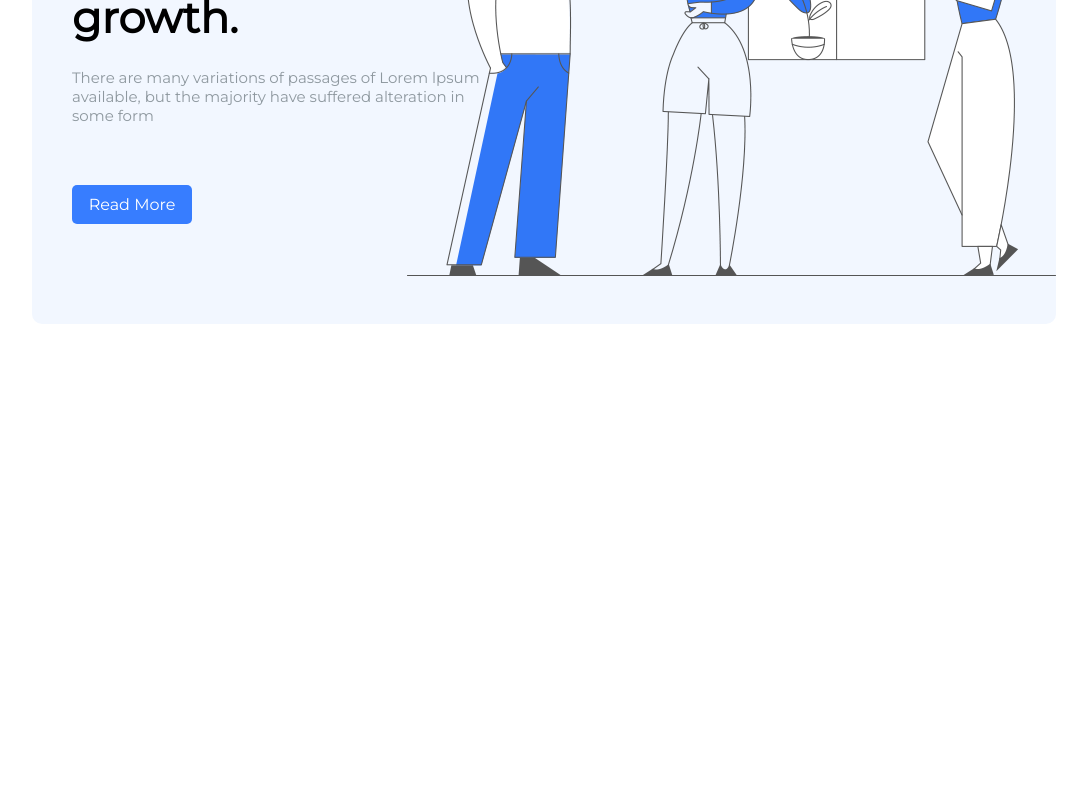
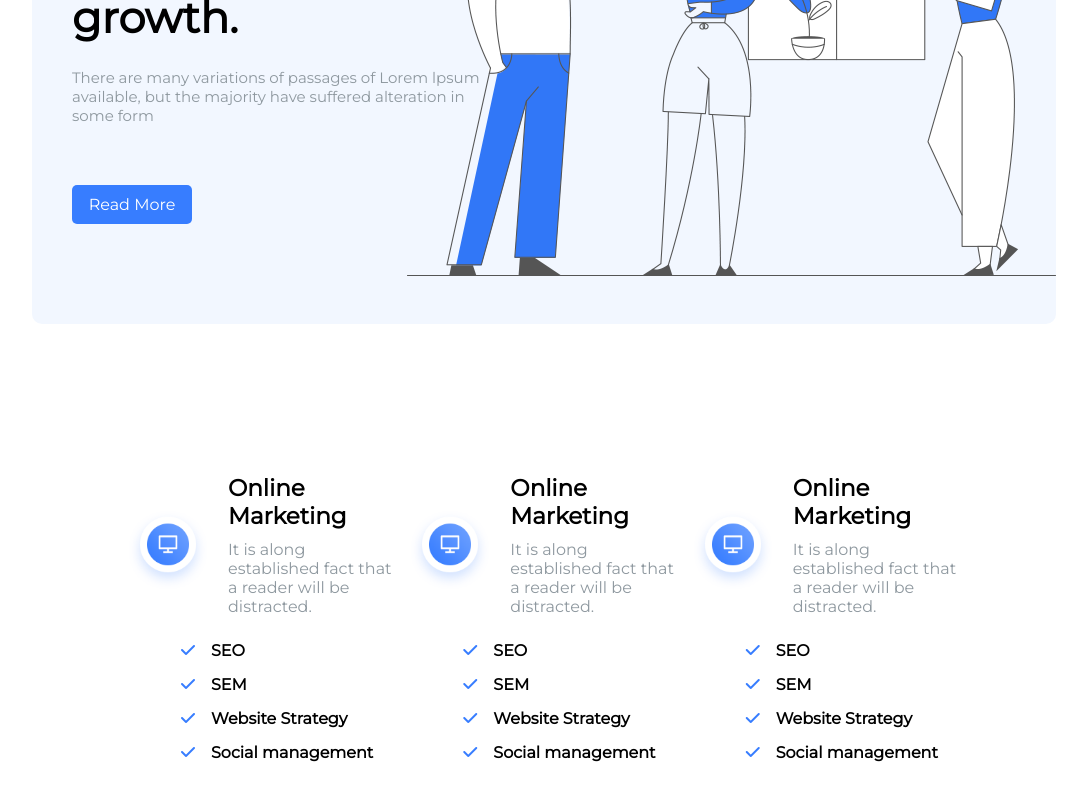
Before and after one commit to Alex12012000/proj-html-vuejs, a Vue app: page / in a window 1280 px wide. Shown: the part 272-1072 px from the top of the page, without its empty margins (96-1183 px from the left). Before the commit the page ends 800 px from the top, so only its background shows below. Built offline with nearby package versions, Linux system fonts and the light colour scheme.

Commit message:
Benefits Card

```diff
--- a/src/App.vue
+++ b/src/App.vue
@@ -5,21 +5,24 @@
     <!-- Main con relative section -->
     <main>
       <PageJumbotron/>
+      <MarketingCards/>
     </main>
     <!-- Footer con props per voci menu -->
   </div>
 </template>
 
 <script>
-// import PageJumbotron from './components/PageJumbotron.vue'
+// import MarketingCars from './components/MarketingCars.vue'
 import PageHeader from './components/PageHeader.vue'
 import PageJumbotron from './components/PageJumbotron.vue'
+import MarketingCards from './components/MarketingCards.vue'
 
 export default {
   name: 'App',
   components: {
     PageHeader,
-    PageJumbotron
+    PageJumbotron,
+    MarketingCards
 
   },
   data() {
--- /dev/null
+++ b/src/components/MarketingCards.vue
@@ -0,0 +1,125 @@
+<template>
+    <section>
+        <div class="container cards">
+            <div class="col">
+                <div class="card">
+                    <div class="main-content">
+                        <!-- icon -->
+                        <img src="../assets/img/24.png" alt="">
+                        <!-- all text -->
+                        <div class="card-text">
+                            <h3>Online Marketing</h3>
+                            <p>It is along established fact that a reader will be distracted.</p>
+                        </div>
+                    </div>
+                    <div class="benefits-list">
+                        <ul>
+                            <li><i class="fa-solid fa-check"></i>SEO</li>
+                            <li><i class="fa-solid fa-check"></i>SEM</li>
+                            <li><i class="fa-solid fa-check"></i>Website Strategy</li>
+                            <li><i class="fa-solid fa-check"></i>Social management</li>
+                        </ul>
+                    </div>
+                </div>
+            </div>
+            <div class="col">
+                <div class="card">
+                    <div class="main-content">
+                        <!-- icon -->
+                        <img src="../assets/img/24.png" alt="">
+                        <!-- all text -->
+                        <div class="card-text">
+                            <h3>Online Marketing</h3>
+                            <p>It is along established fact that a reader will be distracted.</p>
+                        </div>
+                    </div>
+                     <div class="benefits-list">
+                        <ul>
+                            <li><i class="fa-solid fa-check"></i>SEO</li>
+                            <li><i class="fa-solid fa-check"></i>SEM</li>
+                            <li><i class="fa-solid fa-check"></i>Website Strategy</li>
+                            <li><i class="fa-solid fa-check"></i>Social management</li>
+                        </ul>
+                    </div>
+                </div>
+            </div>
+            <div class="col">
+                <div class="card">
+                    <div class="main-content">
+                        <!-- icon -->
+                        <img src="../assets/img/24.png" alt="">
+                        <!-- all text -->
+                        <div class="card-text">
+                            <h3>Online Marketing</h3>
+                            <p>It is along established fact that a reader will be distracted.</p>
+                        </div>
+                    </div>
+                     <div class="benefits-list">
+                        <ul>
+                            <li><i class="fa-solid fa-check"></i>SEO</li>
+                            <li><i class="fa-solid fa-check"></i>SEM</li>
+                            <li><i class="fa-solid fa-check"></i>Website Strategy</li>
+                            <li><i class="fa-solid fa-check"></i>Social management</li>
+                        </ul>
+                    </div>
+                </div>
+            </div>
+        </div>
+    </section>
+</template>
+<script>
+export default {
+    name: 'MarketingCards'
+}
+</script>
+<style lang="scss" scoped>
+@import '../style/vars.scss';
+
+    .cards {
+        display: flex;
+        align-items: center;
+        justify-content: space-between;
+    }
+    .col {
+        width: calc((100% / 3) - 10px);
+        .card {
+            .main-content {
+                display: flex;
+                align-items: center;
+
+                img {
+                    width: 80px;
+                }
+
+               .card-text {
+                    margin-left: 20px;
+                    h3 {
+                        font-size: 23px;
+                    }
+
+                    p {
+                        margin: 10px 0;
+                        color: $sub_text;
+                    }
+                }
+            }
+        }
+
+        .benefits-list {
+            display: flex;
+            justify-content: center;
+            ul {
+                padding-left: 30px;
+                li {
+                    list-style-type: none;
+                    margin: 15px 0;
+                    font-weight: 600;
+                    i {
+                        margin-right: 15px;
+                        color: $main_color;
+                    }
+                }
+            }
+        }
+    }
+</style>
--- a/src/components/PageJumbotron.vue
+++ b/src/components/PageJumbotron.vue
@@ -45,7 +45,7 @@ export default {
 
         p {
             font-size: 15px;
-            color: #8E989F;
+            color: $sub_text;
             margin: 20px 0;
         }
 
--- a/src/style/common.scss
+++ b/src/style/common.scss
@@ -32,3 +32,7 @@ a {
     text-decoration: none;
     color: inherit;
 }
+
+section {
+    margin: 150px 0;
+}
--- a/src/style/vars.scss
+++ b/src/style/vars.scss
@@ -1,2 +1,3 @@
 $main_color: #377DFF;
-$second_color: #F2F7FF
+$second_color: #F2F7FF;
+$sub_text: #8E989F;
```
